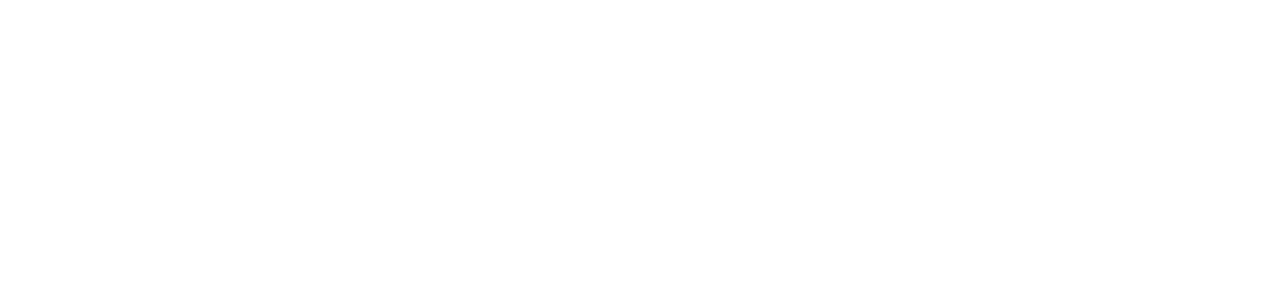
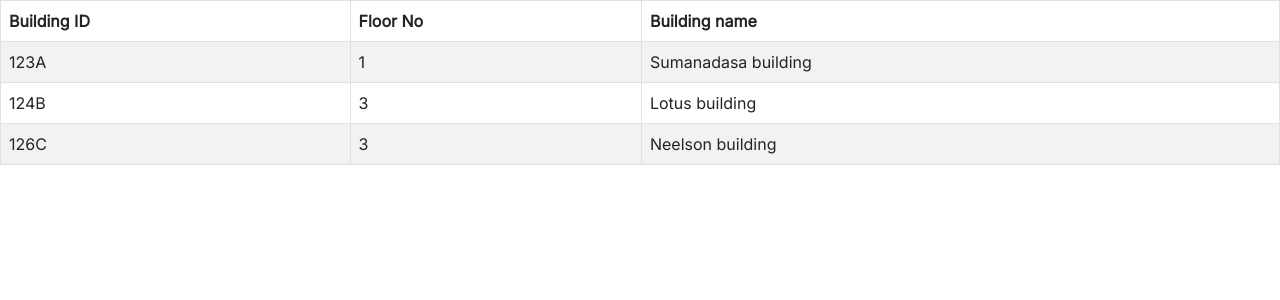
Before and after one commit to Krishanthaudayakumara/AssetFlow-EAM_Group_06_UOM-IT, a React (Create React App) app in the folder Client/: page /BuildingFloor in a window 1280 px wide. Before the commit this address had no page. Shown: the top 300 px of the page. Built offline with nearby package versions, Linux system fonts and the light colour scheme.

Commit message:
BuldingFloor_table

```diff
--- a/Client/src/App.tsx
+++ b/Client/src/App.tsx
@@ -2,7 +2,10 @@
 import { BrowserRouter as Router, Route, Routes } from "react-router-dom";
 import Login from "./pages/Login";
 import Home from "./pages/Home";
-import Facility from "./pages/Facility";
+import FacilityDashboard from "./pages/FacilityDashboard";
+import BuildingFloor from "./pages/BuildingFloor";
+
+
 
 
 const App: React.FC = () => {
@@ -11,7 +14,12 @@
       <Routes>
         <Route path="/" element={<Home />} />
         <Route path="/login" element={<Login />} />
-        <Route path="/facility" element={<Facility />} />
+        <Route path="/FacilityDashboard" element={<FacilityDashboard />} />
+        <Route path="/BuildingFloor" element={<BuildingFloor />} />
+
+
+
+
 
       </Routes>
     </Router>
--- a/Client/src/pages/facility.tsx
+++ b/Client/src/components/Facbutton.tsx
@@ -2,7 +2,7 @@
 import { Button} from 'react-bootstrap';
 
 
-const Facility: React.FC = () => {
+const Facbutton: React.FC = () => {
     return(
         <div>
 
@@ -13,4 +13,4 @@
         </div>
     )
 }
-export default Facility;
+export default Facbutton;
--- /dev/null
+++ b/Client/src/components/Facility/BuildingFloor_table.tsx
@@ -0,0 +1,41 @@
+import React from 'react';
+import Table from 'react-bootstrap/Table';
+
+const BuildingFloor_table: React.FC = () => {
+    return(
+        <div>
+             <Table striped bordered hover>
+                <thead>
+                    <tr>
+                        <th>Building ID</th>
+                        <th>Floor No</th>
+                        <th>Building name</th>
+
+                    </tr>
+                </thead>
+                <tbody>
+                    <tr>
+                        <td>123A</td>
+                        <td>1</td>
+                        <td>Sumanadasa building</td>
+
+                    </tr>
+                    <tr>
+                        <td>124B</td>
+                        <td>3</td>
+                        <td>Lotus building</td>
+                    </tr>
+                    <tr>
+                        <td>126C</td>
+                        <td>3</td>
+                        <td>Neelson building</td>
+                    </tr>
+                </tbody>
+             </Table>
+
+
+        </div>
+
+    )
+}
+export default BuildingFloor_table;
--- /dev/null
+++ b/Client/src/pages/BuildingFloor.tsx
@@ -0,0 +1,13 @@
+import React from 'react';
+import BuildingFloor_table from '../components/Facility/BuildingFloor_table';
+
+const BuildingFloor: React.FC = () => {
+    return (
+        <div>
+               <BuildingFloor_table />
+        </div>
+
+    );
+  };
+
+  export default  BuildingFloor;
--- /dev/null
+++ b/Client/src/pages/FacilityDashboard.tsx
@@ -0,0 +1,13 @@
+import React from 'react';
+import Facbutton from "../components/Facbutton";
+
+const FacilityDashboard: React.FC = () => {
+    return (
+        <div>
+               <Facbutton />
+        </div>
+
+    );
+  };
+
+  export default FacilityDashboard;
```
